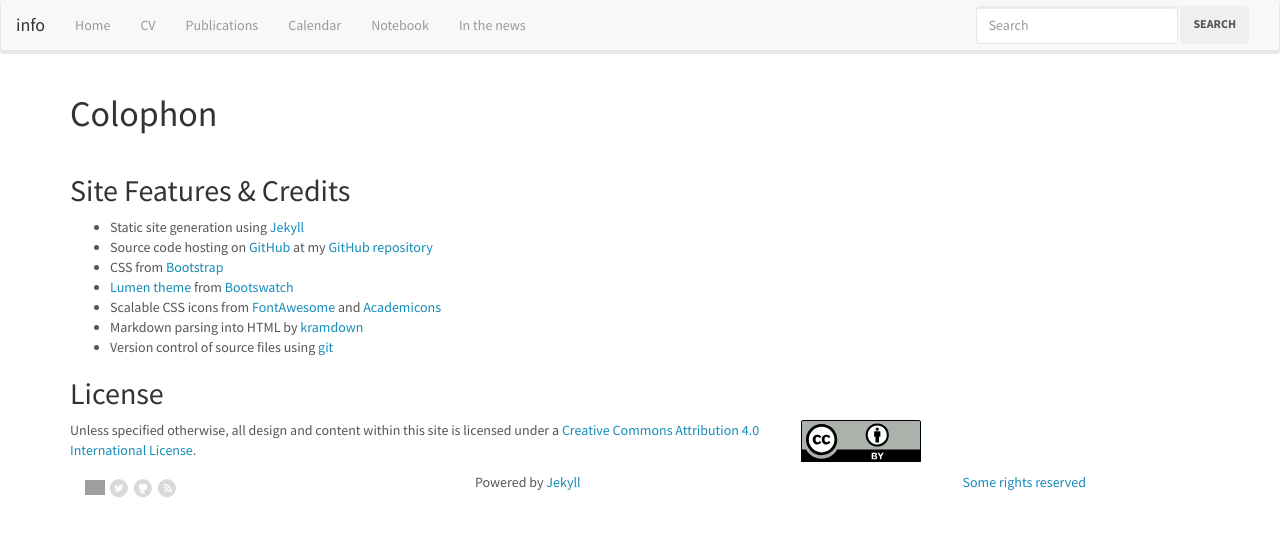
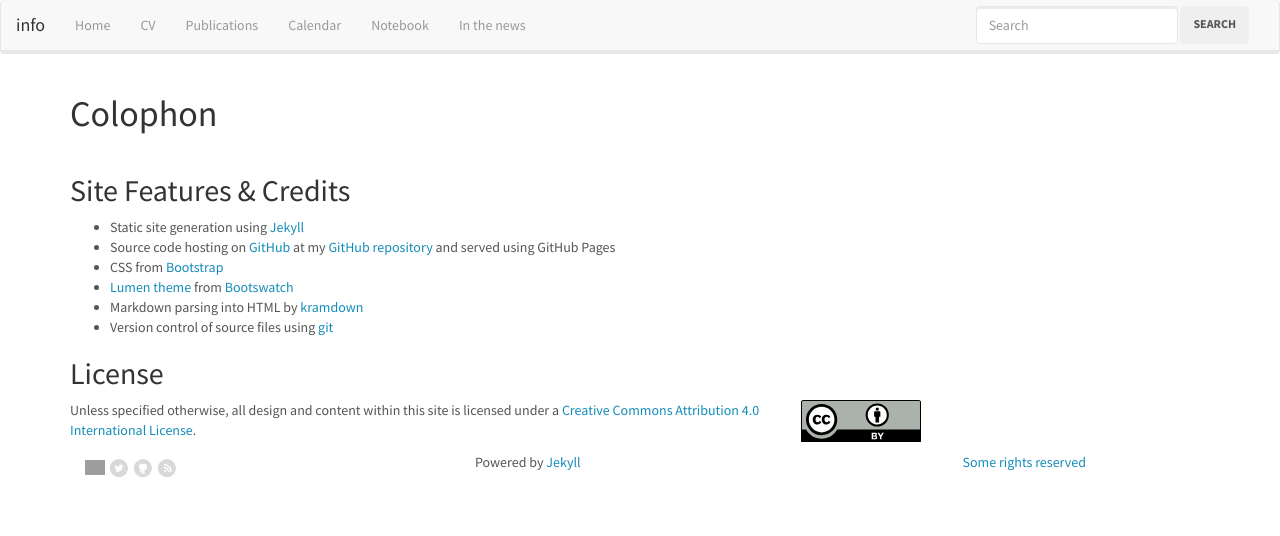
Before and after one commit to devinberg/devinberg.com, a Jekyll site: the page built from info.md, in a window 1280 px wide. Shown: the top 536 px of the page. Built offline with Jekyll 4.4.1, drawn with Linux system fonts in a browser that asks for light colours; nearby versions of some CDN libraries; comment, search, counter and statistics services are not loaded; grey boxes are pictures that could not be loaded.

Commit message:
no 3rd party plugins on gh-pages

```diff
--- a/info.md
+++ b/info.md
@@ -9,10 +9,9 @@
 -----------------------
 
 * Static site generation using [Jekyll][]
-* Source code hosting on [GitHub][] at my [GitHub repository](https://github.com/devinberg/devinberg.com)
+* Source code hosting on [GitHub][] at my [GitHub repository](https://github.com/devinberg/devinberg.com) and served using GitHub Pages
 * CSS from [Bootstrap](http://getbootstrap.com/)
 * [Lumen theme](http://bootswatch.com/lumen/) from [Bootswatch](http://bootswatch.com/)
-* Scalable CSS icons from [FontAwesome](http://fortawesome.github.io/Font-Awesome/) and [Academicons](https://jpswalsh.github.io/academicons/)
 * Markdown parsing into HTML by [kramdown](http://kramdown.gettalong.org)
 * Version control of source files using [git](https://git-scm.com)
 
```
